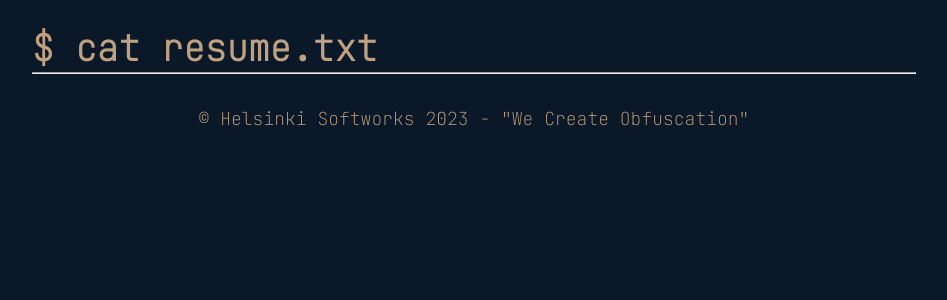
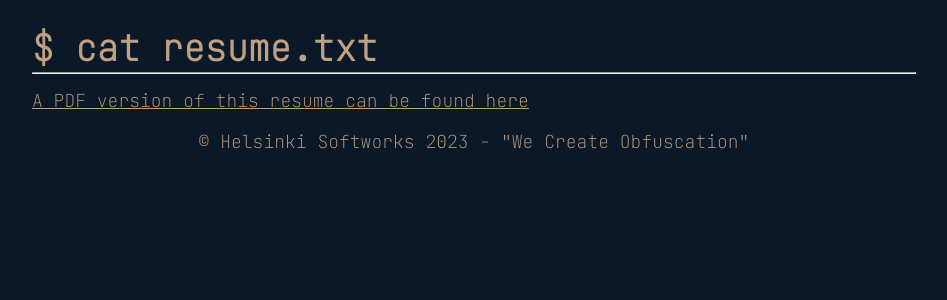
Before and after one commit to MaximumFluff/Personal-Page-Generator, a Python web app: template templates/resume.jinja2 in a window 1280 px wide. Shown: the part 31-331 px from the top of the page, without its empty margins (166-1113 px from the left). Run offline with Jinja, Linux system fonts and the light colour scheme; the template is opened without the code that fills it, so the values that code supplies are empty.

Commit message:
Add PDF resume, make links for clear

```diff
--- a/configuration.json
+++ b/configuration.json
@@ -34,7 +34,7 @@
 			"title": "Software Developer",
 			"image_url": "images/industry62.jpg",
 			"image_alt": "Industry62 logo",
-      "description": "As part of Industry62 my main task involved front-end programming work for a pair of React Native mobile apps designed to deliver digital health services for pregnant women in Africa.\n\nYou can read more about the project <a href='https://www.industry62.com/case-stories/2019/5/8/myhealthhand' target='_blank'>here<a/>"
+			"description": "As part of Industry62 my main task involved front-end programming work for a pair of React Native mobile apps designed to deliver digital health services for pregnant women in Africa.\n\n <a href='https://www.industry62.com/case-stories/2019/5/8/myhealthhand' target='_blank'>You can read more about the project here<a/>"
 		}
 	],
 	"skills": [
--- a/public/blog/intern-interviews.html
+++ b/public/blog/intern-interviews.html
@@ -54,7 +54,7 @@
 <li>Task planning (30m)</li>
 <li>Open Q&amp;A (10m)</li>
 </ul>
-<h3>The experience</h3>
+<h3>The group interview experience</h3>
 <hr />
 <p>I found the group interview style to be a good way to measure a persons sociability, or their comfort level with speaking up and asserting themselves. This, of course, doesn't correlate with technical ability, but one does need to work in a team and this helped us measure their ability to do so. It did take a little prodding to get people to open up and get the conversation flowing. Everybody was quite cordial and polite, nobody was talking over each other and the candidates did eventually get comfortable enough to start bouncing ideas off each other.</p>
 <p>Towards the end of the task planning stage it started to become clear quickly who had the technical and social acumen needed to get them to the next stage of the interview process.</p>
@@ -82,7 +82,7 @@
 <p>Probably the hardest part of preparing questions is making sure that they are actually appropriate for a interns level of experience. Especially if it has been a few years since you were at that level. Of course one would love to have an intern with the skills of a senior but, unfortunately, we do have to live in the real world!</p>
 <p>Of course, one could skip the hard part and use the plenty of great compilations of questions online. But a good way to figure out if you personally know what you are talking about is devising the questions, then the answers, then double checking that to see if you are actually know what you are talking about. It's like rubber ducking but you also get to be the duck.</p>
 <p>In the end, I tried to think what the most likely things a new developer would first have to interact with when using our stack (React/Node.js) and then formulate questions from there.</p>
-<h3>The experience</h3>
+<h3>The technical interview experience</h3>
 <hr />
 <p>I've always found myself to be quite an introverted person. Thus, being the person on the other end of the table for once spooked me a little. I made sure to put on my friendliest face and attempted to put the interviewees at ease as much as possible.</p>
 <p>After all, nerves are the biggest problem to deal with when getting interviewed. I've had interviews that got tanked horrifically because I could not remember anything in the haze of panic. I didn't want to inadvertently do anything to freak them out.</p>
--- a/public/blog/linux-foundation-services-developer-certification.html
+++ b/public/blog/linux-foundation-services-developer-certification.html
@@ -40,15 +40,18 @@
   </span>
   <p>After my experience taking the previous certification in this series (Node.js Application Developer) I was interested in closing out the series and achieving this certificate. Luckily, a site-wide sale and permission from my manager allowed that to happen. I recently learned between the time I achieved the last one and working towards this one, the Linux Foundation will no longer be serving these Node.js certificates. They stopped being sold at the end of April this year, with no further eloboration. As such these articles will probably be of no use to people now, as I assume that if the courses start being served again by some other group, or if the Linux Foundation launches a new series of courses in this area, this information would certainly be out of date. I capture my thoughts here for the sake of completionism.</p>
 <h2>Training material</h2>
+<hr />
 <p>Once again, I bought the bundle containing the certificate and the preparation course. The course was entirely text-based and contained 10 chapters covering back-end topics such as developing RESTful servers, serving templated HTML, error handling and more. The material is very well written and covers all the important subjects one needs to know for the exam. Ttwo Node.js frameworks are covered: Express and Fastify. All code examples are given in two versions for both of the frameworks. The version of Express covered is 4, the justification being that one working in the field is more and likely to encounter legacy code written in Express 4 over 5 (which instinctively feels true). The material also gives good background information, such as Express 4 not properly supporting async functions in route handlers and the possibility of them causing memory leaks.</p>
 <p>One complaint of the material is that only 2 short chapters are dedicated to security practices and of those practices the only ones covered were: Parameter pollution, route validation and IP blocking. If there was a seperate Node.js Security certification the lack of detail would make more sense, but since there isn't it seems a bit of an oversight giving such little time to such an important subject.</p>
 <p>Just like the last certificate, the most important studying method is downloading and completing the provided code projects. There are questions for every subject covered and they are the best way to make sure you were actually paying attention the material!</p>
 <p>Ultimately, this course is the only training material I needed for the exam. While the provided exam guide recommends other training materials such as <a href="https://www.nodeschool.io">NodeSchool</a> or <a href="https://www.packtpub.com/product/node-cookbook-fourth-edition/9781838558758">this book</a> I did not use them for this certification (not a knock on these materials, I'm sure they are also useful on their own!)</p>
 <h2>The exam</h2>
+<hr />
 <p>I previously wrote a three part blog post about my experiences taking the previous certificate in the series. If you've read that, Pretty much everything I wrote still applies here. If not I'd recommend reading the third part to get my thoughts on it. A short summary of the important points:</p>
 <p>The time limit is the same (2 hours) and the proctoring software is the same. You will want a stable and fast connection for the least amount of suffering. Time management will be important, you don't want to spend too much time on hard questions when you can work on other ones you'll have an easier time with first. And finally, for those with Nordic keyboard layouts like me, you will need to rely on the provided on-screen keyboard for brackets and other such characters. Make sure to read the description of every question VERY carefully so you understand the requirements of the code you'll need to write. You don't want to lose points to dyslexia!</p>
 <p>And most importantly, remember that you get one free retake with purchase of the certificate exam! Take a breath and try not to stress too much.</p>
 <h2>Final thoughts</h2>
+<hr />
 <p>Just like the previous certification, I would say this course was useful. It did a good job of teaching new things, reinforcing important subjects and testing competency in them well. Whether coding language certificates are useful in employment is a debate that is still raging to this day and it is a topic I possess no novel thoughts on, but for personal development I can say that it has been a useful experience. It is a shame that they are no longer being offered for purchase. Hopefully if a new Node.js certificate series emerges that they match or surpass the quality of these.</p>
 </article>
 
--- a/public/index.html
+++ b/public/index.html
@@ -33,7 +33,7 @@
 <hr>
 <div>
   <img id="avatar" src="images/avatar.jpg" alt="GitHub avatar">
-  <p>Hello! I'm Alex, an English/Finnish hybrid organism and Full Stack Developer currently living in Helsinki, Finland.
+  <p>Hello! I'm Alex, an English/Finnish dual citizen and Full Stack Developer currently living in Helsinki, Finland.
     I
     graduated with a Bachelor's degree in
     Business Information Technology from Haaga-Helia University of Applied Sciences in 2019.
@@ -41,7 +41,7 @@
 
   <p>The topic of my Bachelor's thesis was a comparitive analysis of JavaScript package managers that were available in
     2019,
-    which you can read <a href="https://www.theseus.fi/handle/10024/227945" target="_blank">here</a></p>
+     <a href="https://www.theseus.fi/handle/10024/227945" target="_blank">which you can read here</a></p>
 
   <p>In my free time I am a voracious watcher of films, a frequent player of
     tabletop role playing games and an
--- a/public/resume.html
+++ b/public/resume.html
@@ -31,6 +31,7 @@
 
 <h1>$ cat resume.txt</h1>
 <hr>
+<a href="alex_jacobs_resume.pdf">A PDF version of this resume can be found here</a>
 
 <div class="resume-container">
   <h3>Kesko | May 2023 - Present | Helsinki, FIN</h3>
@@ -57,7 +58,7 @@ I also worked on bugfixes for both ends of the stack, new features for the C# ba
   <h4>Software Developer</h4>
   <p>As part of Industry62 my main task involved front-end programming work for a pair of React Native mobile apps designed to deliver digital health services for pregnant women in Africa.
 
-You can read more about the project <a href='https://www.industry62.com/case-stories/2019/5/8/myhealthhand' target='_blank'>here<a/></p>
+ <a href='https://www.industry62.com/case-stories/2019/5/8/myhealthhand' target='_blank'>You can read more about the project here<a/></p>
 </div>
 
 <div id="skill-container">
--- a/templates/base.jinja2
+++ b/templates/base.jinja2
@@ -8,7 +8,7 @@
   <link rel="icon" type="image/x-icon" href="{% if not_root %}../{%endif %}favicon.png">
   <link rel="stylesheet" href="{% if not_root %}../{%endif %}style.css">
   <link rel="stylesheet" href="{% if not_root %}../{%endif %}codehilite.css">
-  <title>Maximum Fluff: Flying Blind on a Rocket Cycle</title>
+  <title>Alex Jacobs: Flying Blind on a Rocket Cycle</title>
 </head>
 
 <body>
--- a/templates/index.jinja2
+++ b/templates/index.jinja2
@@ -4,7 +4,7 @@
 <hr>
 <div>
   <img id="avatar" src="images/avatar.jpg" alt="GitHub avatar">
-  <p>Hello! I'm Alex, an English/Finnish hybrid organism and Full Stack Developer currently living in Helsinki, Finland.
+  <p>Hello! I'm Alex, an English/Finnish dual citizen and Full Stack Developer currently living in Helsinki, Finland.
     I
     graduated with a Bachelor's degree in
     Business Information Technology from Haaga-Helia University of Applied Sciences in 2019.
@@ -12,7 +12,7 @@
 
   <p>The topic of my Bachelor's thesis was a comparitive analysis of JavaScript package managers that were available in
     2019,
-    which you can read <a href="https://www.theseus.fi/handle/10024/227945" target="_blank">here</a></p>
+     <a href="https://www.theseus.fi/handle/10024/227945" target="_blank">which you can read here</a></p>
 
   <p>In my free time I am a voracious watcher of films, a frequent player of
     tabletop role playing games and an
--- a/templates/resume.jinja2
+++ b/templates/resume.jinja2
@@ -2,6 +2,7 @@
 {% block content %}
 <h1>$ cat resume.txt</h1>
 <hr>
+<a href="alex_jacobs_resume.pdf">A PDF version of this resume can be found here</a>
 {% for item in resume_data %}
 <div class="resume-container">
   <h3>{{ item.company }} | {{item.time}} | {{ item.location }}</h3>
```
Also changed, not shown: 1 other file. Lines whose indentation alone changed are shown as unchanged.
